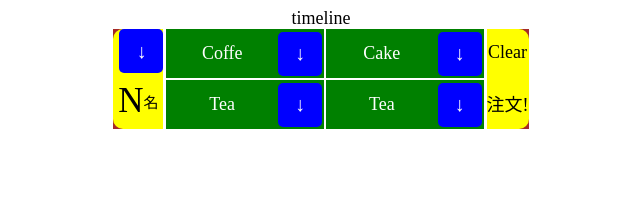
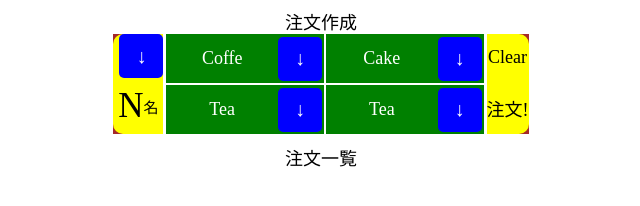
Before and after one commit to tsukuten/CafeOrderingSystem, a plain HTML site: page webapp/index.html in a window 1280 px wide. Shown: the whole page, without its empty margins (319-959 px from the left). Drawn offline with nearby package versions, Linux system fonts and the light colour scheme.

Commit message:
add 注文作成と注文表示のタイトルを追加

```diff
--- a/webapp/index.html
+++ b/webapp/index.html
@@ -16,7 +16,7 @@
 </head>
 <body>
   <div id="container">
-  <p>timeline</p>
+  <p>注文作成</p>
     <div id="createAccount">
       <div class="acc">
         <div class="persons btn">
@@ -65,6 +65,7 @@
       </div>
     </div>
     <div id="timeline">
+      <p> 注文一覧 </p>
     </div>
     <div id="personsTable">
     </div>
```
